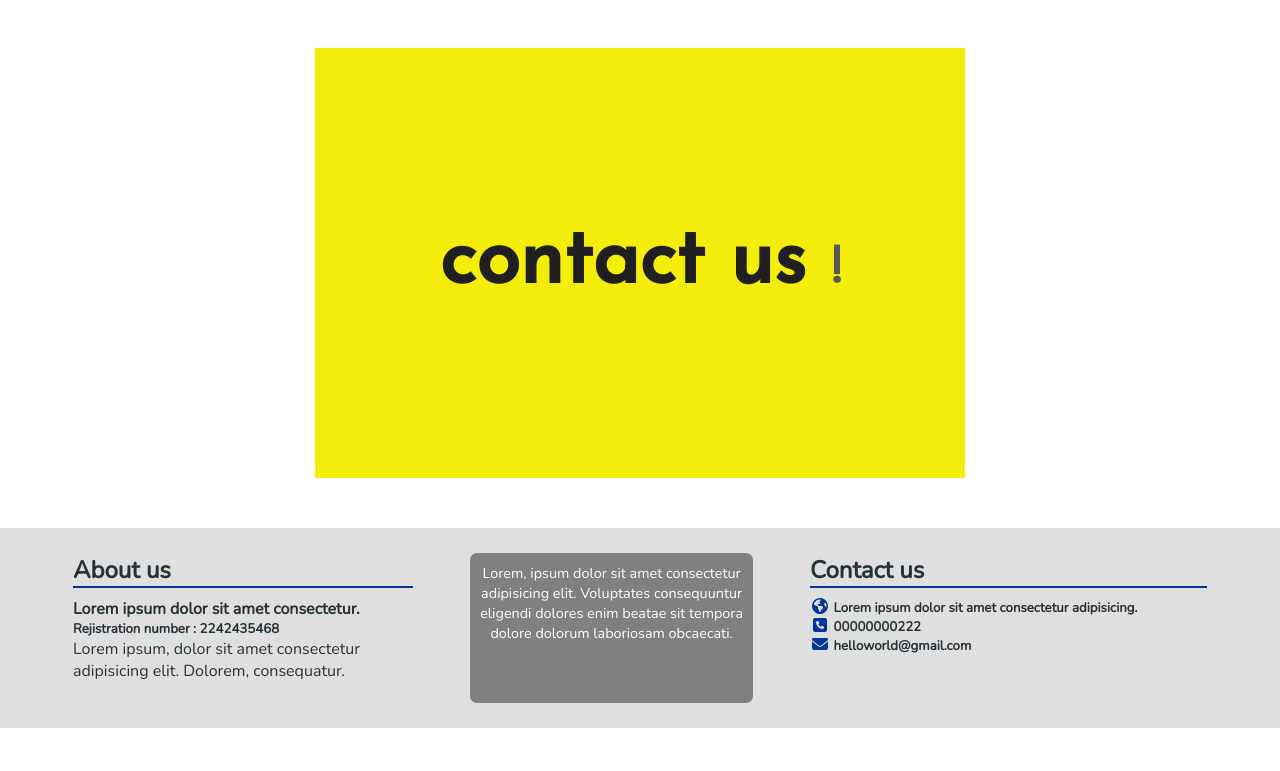
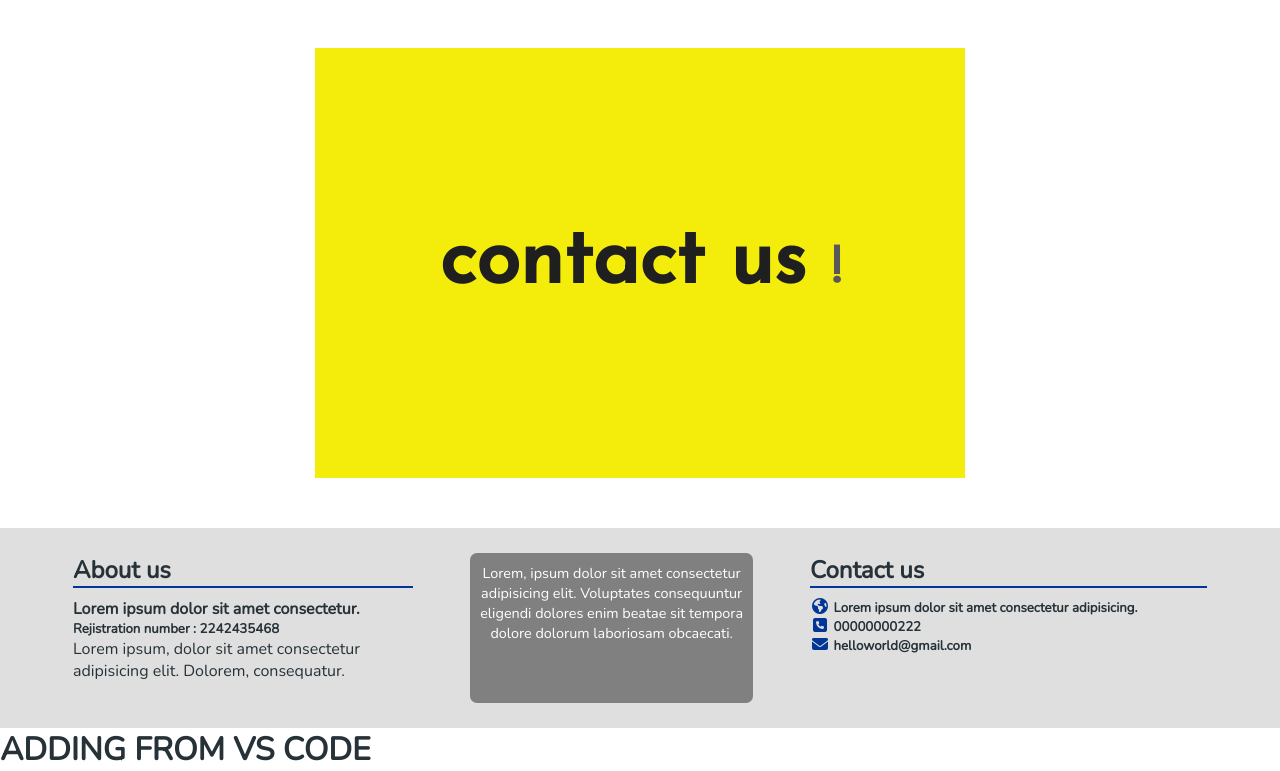
Before and after one commit to codexsudhanshu/dict, a plain HTML site: page index.html in a window 1280 px wide. Shown: the part 2671-3442 px from the top of the page. Before the commit the page ends 3399 px from the top, so only its background shows below. Drawn offline with nearby package versions, Linux system fonts and the light colour scheme.

Commit message:
Update index.html
fvc

```diff
--- a/index.html
+++ b/index.html
@@ -200,7 +200,7 @@
         </div>
     </div>
 
-
+<h1>ADDING FROM VS CODE</h1>
 </body>
 
 </html>
```
